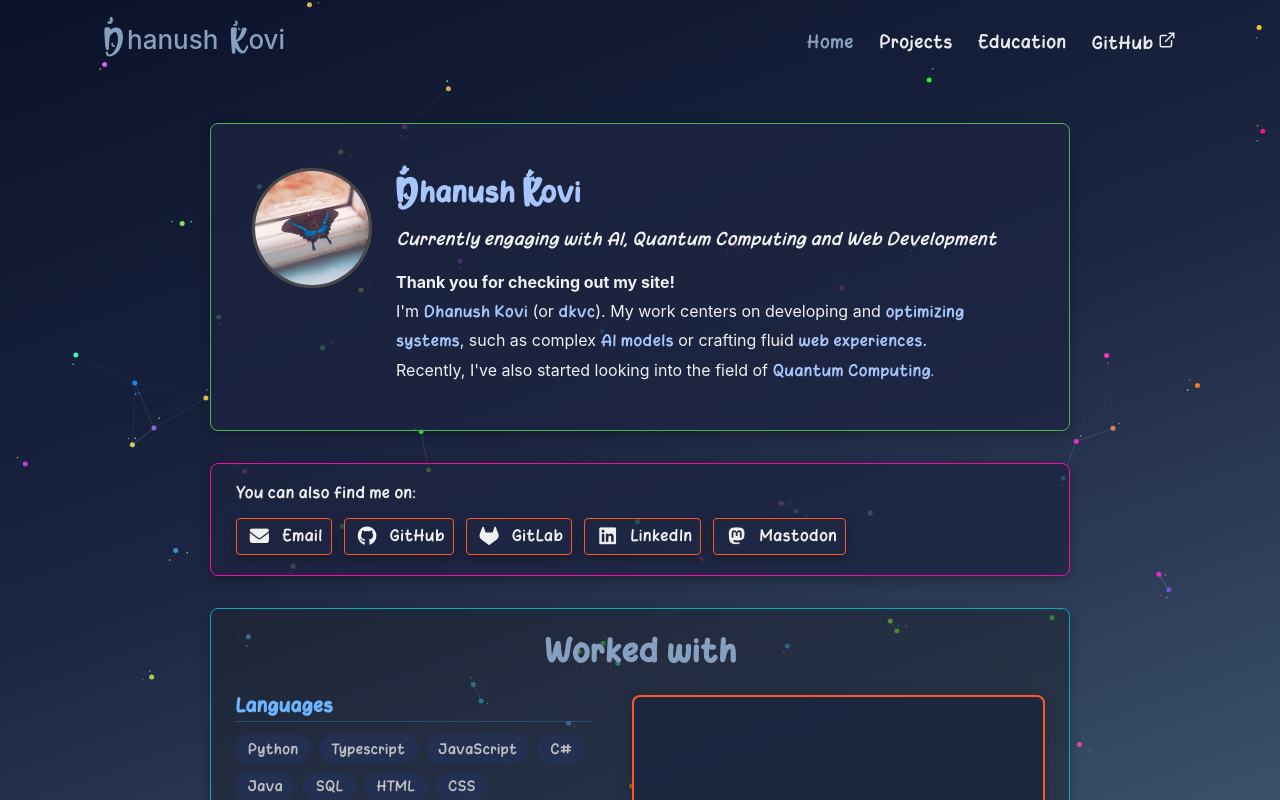
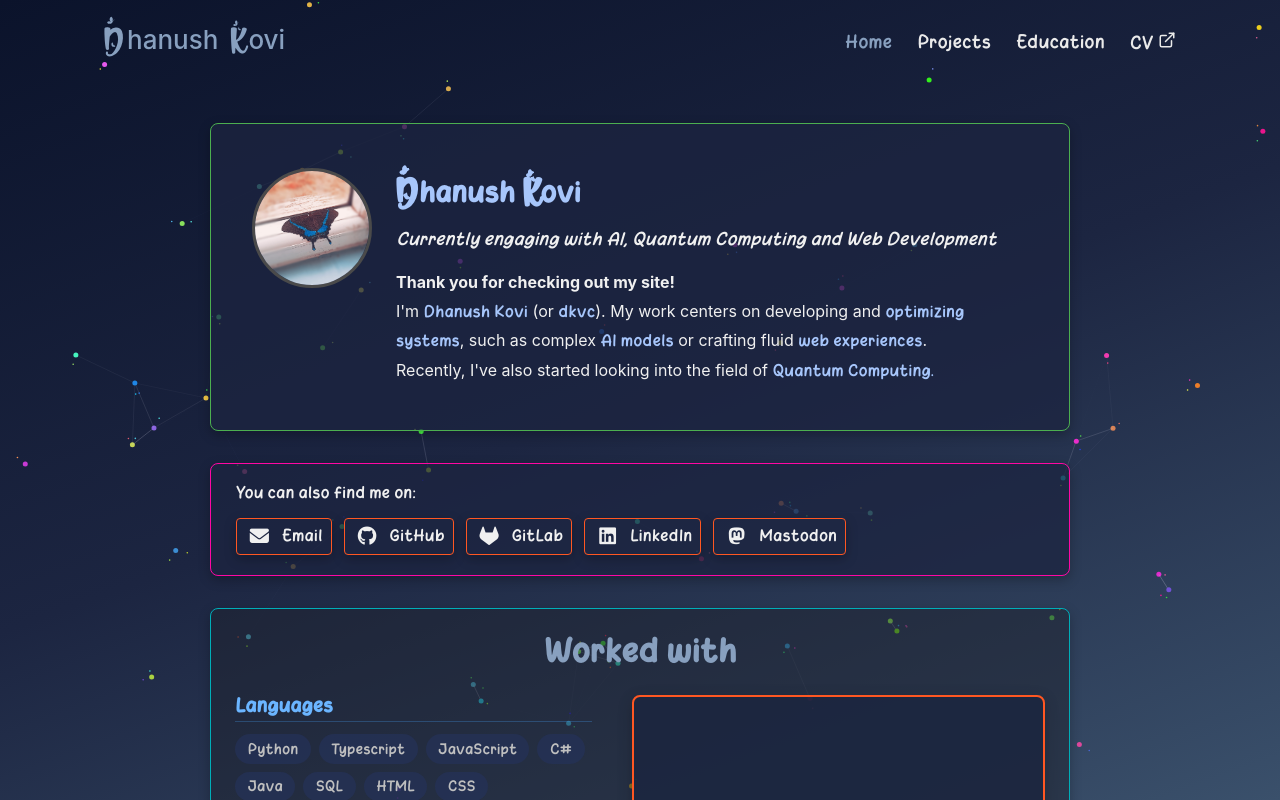
Before and after one commit to dkvc/dkvc, a Vue app: page / in a window 1280 px wide. Built offline with nearby package versions, Linux system fonts and the light colour scheme.

Commit message:
[feat] Use CV instead of GitHub in Header
1. Add CV to repository
2. Instead of duplicating GitHub twice, link CV in nav

```diff
--- a/src/components/layout/SiteHeader.vue
+++ b/src/components/layout/SiteHeader.vue
@@ -46,12 +46,12 @@ function closeNav() {
           <li><RouterLink to="/education" @click="closeNav">Education</RouterLink></li>
           <li>
             <a
-              href="https://github.com/dkvc"
+              href="/Dhanush_Kovi_CV.pdf"
               target="_blank"
               rel="noopener noreferrer"
               class="external-link"
             >
-              GitHub
+              CV
               <svg
                 xmlns="http://www.w3.org/2000/svg"
                 width="1em"
```
Also changed, not shown: 1 other file (tests, documents, lock files or other folders).
